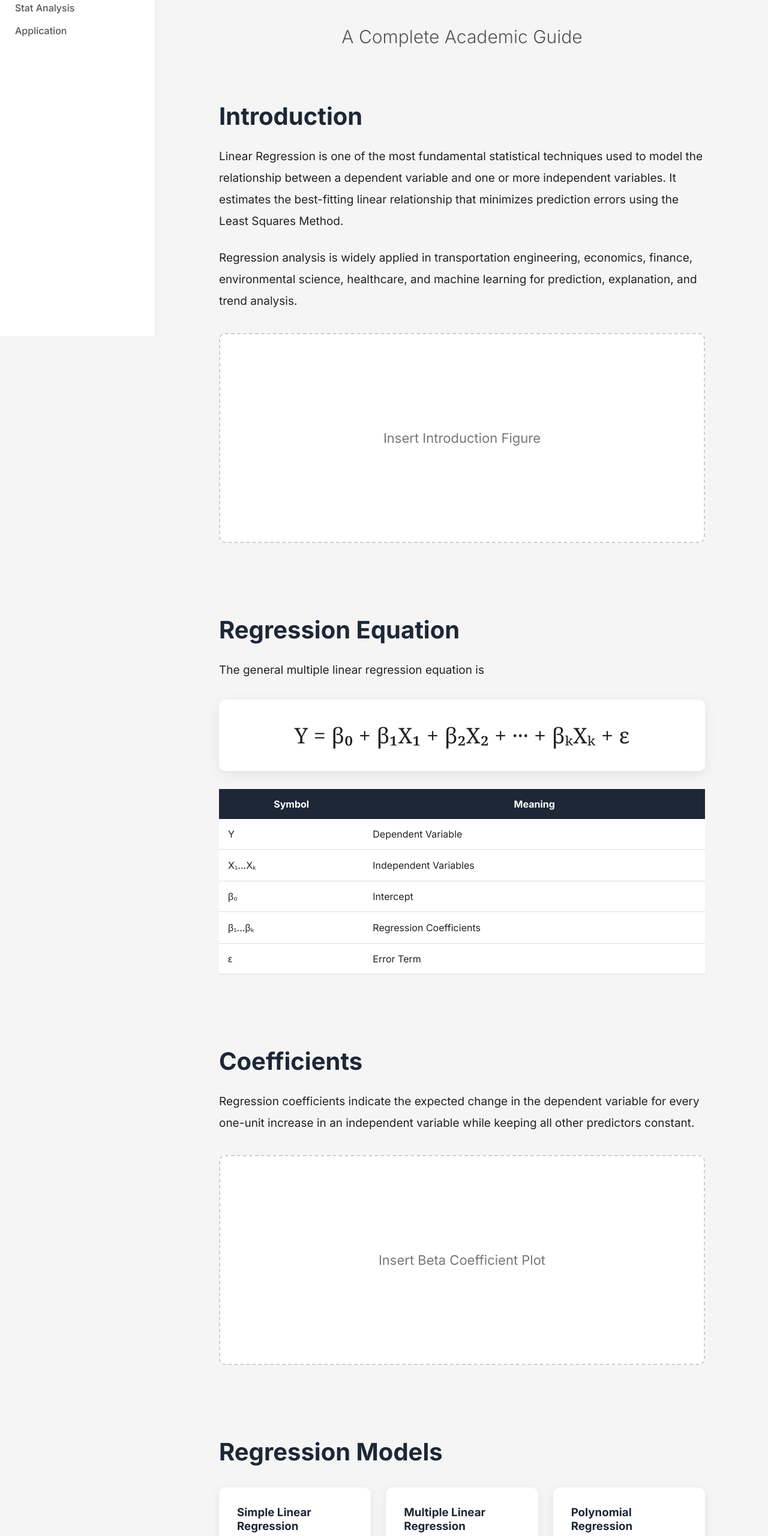
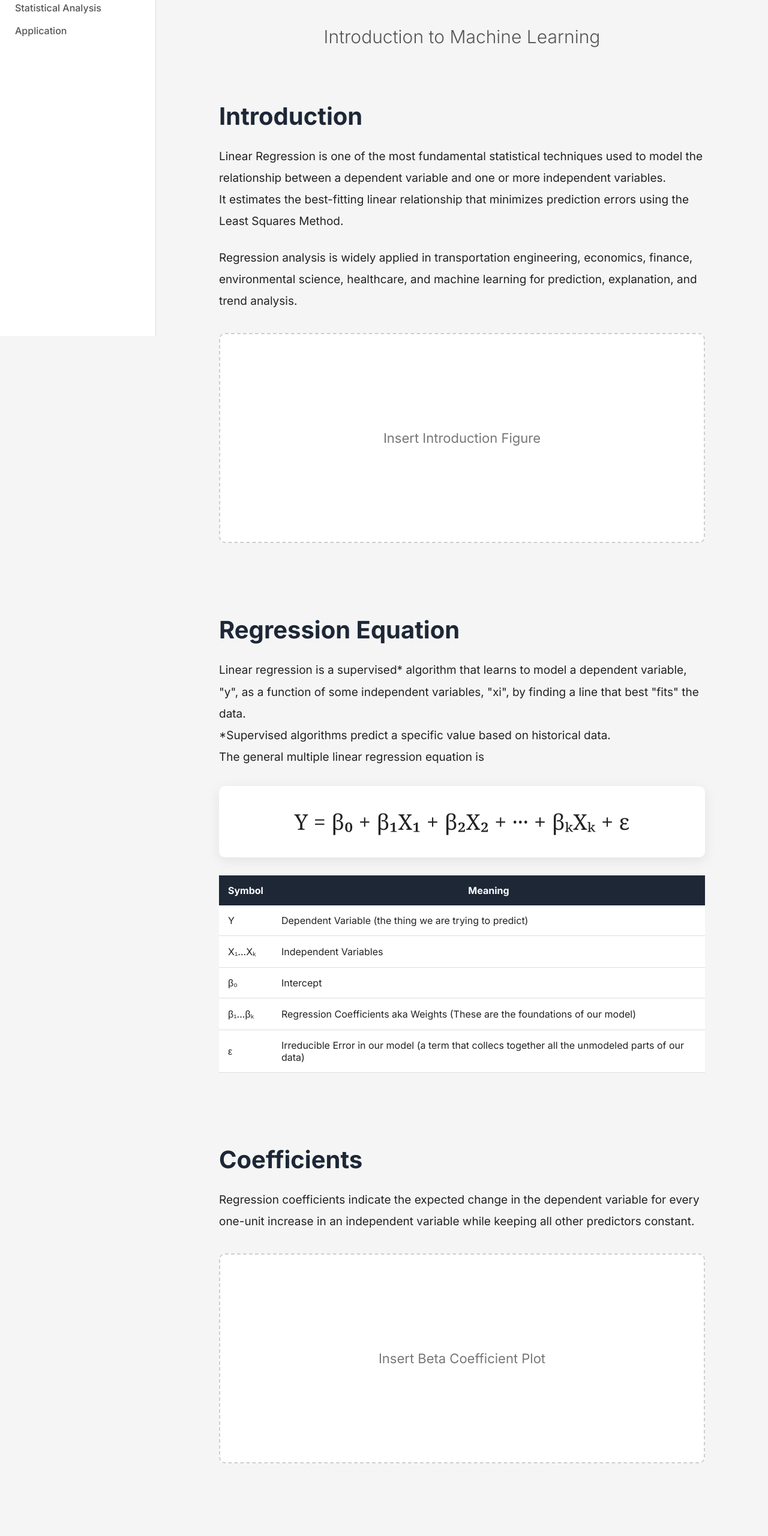
Before and after one commit to lesterjayollero/Linear-Regression, a plain HTML site: page index.html in a window 1280 px wide. Shown: the part 240-2800 px from the top of the page at 60% size. Drawn offline with Linux system fonts and the light colour scheme.

Commit message:
Update index.html

```diff
--- a/index.html
+++ b/index.html
@@ -404,7 +404,7 @@ SIDEBAR
 
 <li><a href="#models">Regression Models</a></li>
 
-<li><a href="#analysis">Stat Analysis</a></li>
+<li><a href="#analysis">Statistical Analysis</a></li>
 
 <li><a href="#application">Application</a></li>
 
@@ -430,108 +430,66 @@ REGRESSION
 
 <p>
 
-A Complete Academic Guide
+Introduction to Machine Learning
 
 </p>
 
 </div>
 
 <!-- ===================== -->
-
 <section id="intro">
-
 <h2>Introduction</h2>
-
 <p>
-
-Linear Regression is one of the most fundamental statistical techniques used to model the relationship between a dependent variable and one or more independent variables. It estimates the best-fitting linear relationship that minimizes prediction errors using the Least Squares Method.
-
+Linear Regression is one of the most fundamental statistical techniques used to model the relationship between a dependent variable and one or more independent variables. <br>
+It estimates the best-fitting linear relationship that minimizes prediction errors using the Least Squares Method.
 </p>
-
 <p>
-
 Regression analysis is widely applied in transportation engineering, economics, finance, environmental science, healthcare, and machine learning for prediction, explanation, and trend analysis.
-
 </p>
 
 <div class="image">
-
 Insert Introduction Figure
-
 </div>
-
 </section>
 
 <!-- ===================== -->
 
 <section id="equation">
-
 <h2>Regression Equation</h2>
-
 <p>
-
+Linear regression is a supervised* algorithm that learns to model a dependent variable, "y", as a function of some independent variables, "xi", by finding a line that best "fits" the data.
+<br>*Supervised algorithms predict a specific value based on historical data. <br>
 The general multiple linear regression equation is
-
 </p>
-
 <div class="equation">
-
 Y = β₀ + β₁X₁ + β₂X₂ + ··· + βₖXₖ + ε
-
 </div>
-
 <table>
-
 <tr>
-
 <th>Symbol</th>
-
 <th>Meaning</th>
-
 </tr>
-
 <tr>
-
 <td>Y</td>
-
-<td>Dependent Variable</td>
-
+<td>Dependent Variable (the thing we are trying to predict)</td>
 </tr>
-
 <tr>
-
 <td>X₁...Xₖ</td>
-
 <td>Independent Variables</td>
-
 </tr>
-
 <tr>
-
 <td>β₀</td>
-
 <td>Intercept</td>
-
 </tr>
-
 <tr>
-
 <td>β₁...βₖ</td>
-
-<td>Regression Coefficients</td>
-
+<td>Regression Coefficients aka Weights (These are the foundations of our model)</td>
 </tr>
-
 <tr>
-
 <td>ε</td>
-
-<td>Error Term</td>
-
+<td>Irreducible Error in our model (a term that collecs together all the unmodeled parts of our data)</td>
 </tr>
-
 </table>
-
 </section>
 
 <!-- ===================== -->
@@ -561,55 +519,33 @@ Insert Beta Coefficient Plot
 <h2>Regression Models</h2>
 
 <div class="grid">
-
 <div class="card">
-
-<h3>Simple Linear Regression</h3>
-
+<h3>Regression Model with Binary Feature</h3>
 <p>
-
 One predictor variable.
-
 </p>
-
 </div>
 
 <div class="card">
-
-<h3>Multiple Linear Regression</h3>
-
+<h3>Regression Model with Continuous Feature</h3>
 <p>
-
 Two or more predictor variables.
-
 </p>
-
 </div>
 
 <div class="card">
-
-<h3>Polynomial Regression</h3>
-
+<h3>Multivariate Regression Model</h3>
 <p>
-
 Captures nonlinear relationships.
-
 </p>
-
 </div>
 
 <div class="card">
-
-<h3>Ridge & Lasso</h3>
-
+<h3>Regression Model with Interaction Terms</h3>
 <p>
-
 Regularized regression methods.
-
 </p>
-
 </div>
-
 </div>
 
 <div class="image">
```
